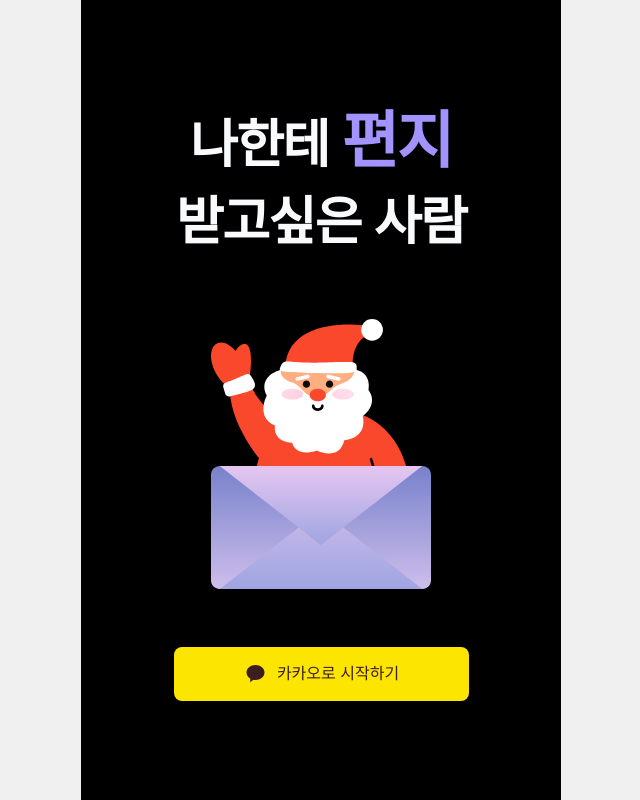
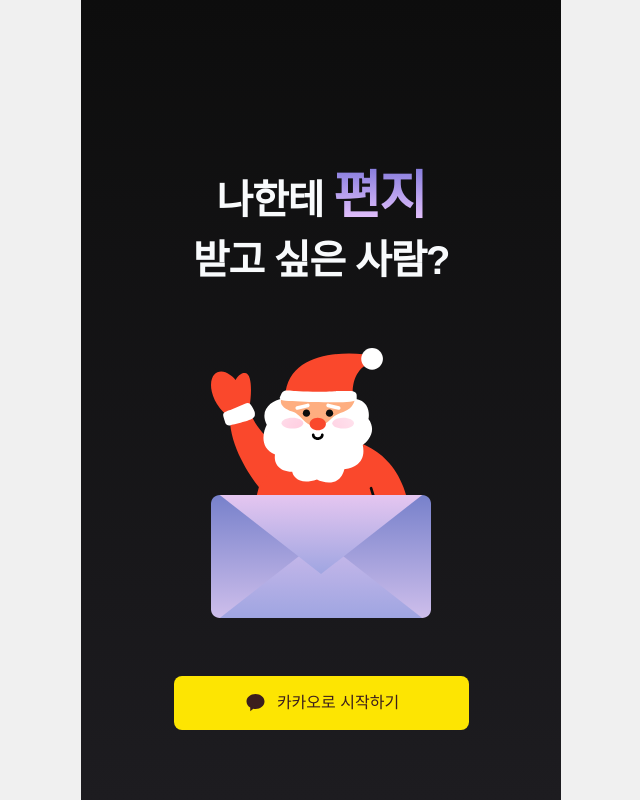
Before and after one commit to butcreep/four-letters-FE, a React (Create React App) app: page / in a window 1280 px wide. Shown: the whole page, without its empty margins (319-959 px from the left). Built offline with nearby package versions, Linux system fonts and the light colour scheme; a web font is replaced by a local one.

Commit message:
style: 배경 컬러 그라데이션 추가

```diff
--- a/src/App.jsx
+++ b/src/App.jsx
@@ -13,7 +13,8 @@ const AppContainer = styled.div`
   max-width: 480px;
   overflow: auto;
   width: 100%;
-  background-color: #000;
+  background: linear-gradient(180deg, #0d0d0d 0%, #1d1c20 100%);
+  padding-top: 45px;
   height: calc(var(--vh, 1vh) * 100);
   position: relative;
 `;
--- a/src/pages/Intro.jsx
+++ b/src/pages/Intro.jsx
@@ -13,6 +13,12 @@ const CenterImage = styled.div`
   height: 270px; /* 원하는 높이 */
   margin: 0 auto 58px; /* 가운데 정렬 */
 `;
+const GradientText = styled.span`
+  background: linear-gradient(180deg, #867cdd 0%, #eec8ff 100%);
+  -webkit-background-clip: text; /* 텍스트로 배경을 클리핑 */
+  -webkit-text-fill-color: transparent; /* 텍스트를 투명하게 */
+  font-size: 52px; /* "편지"의 크기 */
+`;
 
 const Intro = () => {
   const navigate = useNavigate();
@@ -23,13 +29,19 @@ const Intro = () => {
   };
   return (
     <div className="flex flex-col items-center justify-center h-screen text-slate-50">
-      <h1 className="yonepick-title text-center mb-[60px] ">
-        나한테 <span className="text-[62px] text-[var(--color-light-purple)]">편지</span>
+      <h1 className="yonepick-subtitle  text-center mb-[60px] ">
+        나한테 <GradientText className="yonepick-title">편지</GradientText>
         <br />
-        받고싶은 사람
+        받고 싶은 사람?
       </h1>
       <CenterImage />
-      <CommonButton text="카카오로 시작하기" onClick={handleLogin} icon={KakaoLogo} bgColor="#FDE502" color="#3B1E1D" />
+      <CommonButton
+        text="카카오로 시작하기"
+        onClick={handleLogin}
+        icon={KakaoLogo}
+        bgColor="#FDE502"
+        color="#3B1E1D"
+      />
     </div>
   );
 };
```
